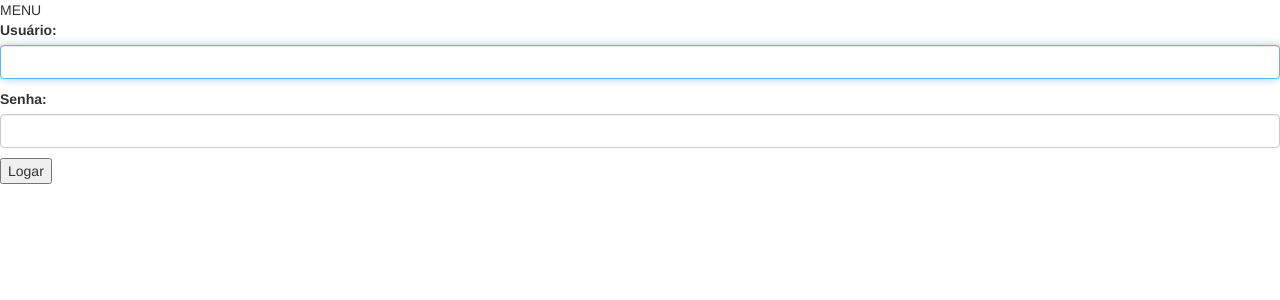
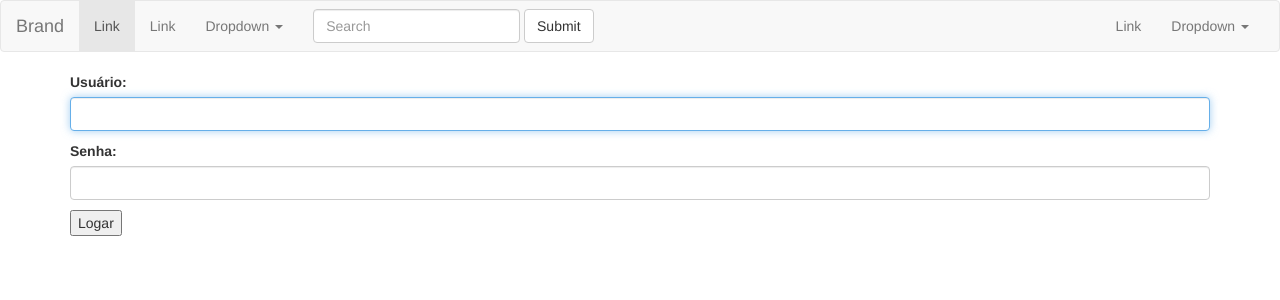
Before and after one commit to raphaelvmiollo/TripMan, a Django app: page / in a window 1280 px wide. Shown: the top 300 px of the page. Run offline with Django 3.2, Linux system fonts and the light colour scheme; parts of the project's set-up code (start-up, migrations or seed data) failed here and were passed over; some libraries are stand-ins or nearby versions.

Commit message:
Envio aula 12-09-2015

```diff
--- a/core/templates/base.html
+++ b/core/templates/base.html
@@ -20,7 +20,62 @@
   </head>
   <body>
     {% block menu %}
-      MENU
+      <nav class="navbar navbar-default">
+  <div class="container-fluid">
+    <!-- Brand and toggle get grouped for better mobile display -->
+    <div class="navbar-header">
+      <button type="button" class="navbar-toggle collapsed" data-toggle="collapse" data-target="#bs-example-navbar-collapse-1" aria-expanded="false">
+        <span class="sr-only">Toggle navigation</span>
+        <span class="icon-bar"></span>
+        <span class="icon-bar"></span>
+        <span class="icon-bar"></span>
+      </button>
+      <a class="navbar-brand" href="#">Brand</a>
+    </div>
+
+    <!-- Collect the nav links, forms, and other content for toggling -->
+    <div class="collapse navbar-collapse" id="bs-example-navbar-collapse-1">
+      <ul class="nav navbar-nav">
+        <li class="active"><a href="#">Link <span class="sr-only">(current)</span></a></li>
+        <li><a href="#">Link</a></li>
+        <li class="dropdown">
+          <a href="#" class="dropdown-toggle" data-toggle="dropdown" role="button" aria-haspopup="true" aria-expanded="false">Dropdown <span class="caret"></span></a>
+          <ul class="dropdown-menu">
+            <li><a href="#">Action</a></li>
+            <li><a href="#">Another action</a></li>
+            <li><a href="#">Something else here</a></li>
+            <li role="separator" class="divider"></li>
+            <li><a href="#">Separated link</a></li>
+            <li role="separator" class="divider"></li>
+            <li><a href="#">One more separated link</a></li>
+          </ul>
+        </li>
+      </ul>
+      <form class="navbar-form navbar-left" role="search">
+        <div class="form-group">
+          <input type="text" class="form-control" placeholder="Search">
+        </div>
+        <button type="submit" class="btn btn-default">Submit</button>
+      </form>
+      <ul class="nav navbar-nav navbar-right">
+        <li><a href="#">Link</a></li>
+        <li class="dropdown">
+          <a href="#" class="dropdown-toggle" data-toggle="dropdown" role="button" aria-haspopup="true" aria-expanded="false">Dropdown <span class="caret"></span></a>
+          <ul class="dropdown-menu">
+            <li><a href="#">Action</a></li>
+            <li><a href="#">Another action</a></li>
+            <li><a href="#">Something else here</a></li>
+            <li role="separator" class="divider"></li>
+            <li><a href="#">Separated link</a></li>
+          </ul>
+        </li>
+      </ul>
+    </div><!-- /.navbar-collapse -->
+  </div><!-- /.container-fluid -->
+</nav>
+
+
+
     {% endblock %}
 	  {% block conteudo%}
       CONTEUDO
--- a/core/templates/login.html
+++ b/core/templates/login.html
@@ -8,9 +8,11 @@
 
 
 <form method="POST">
+	<div class="container">
     {% csrf_token %}
     {{ form.as_p }}
     <input type='submit' value='Logar' />
+</div>
 </form>
 
 {% endblock %}
```
